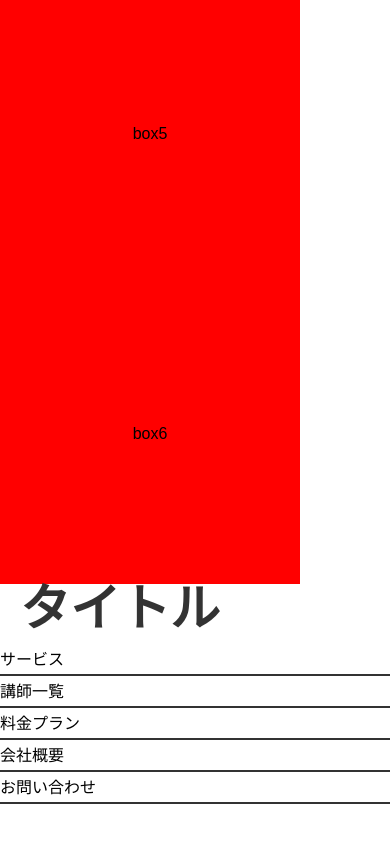
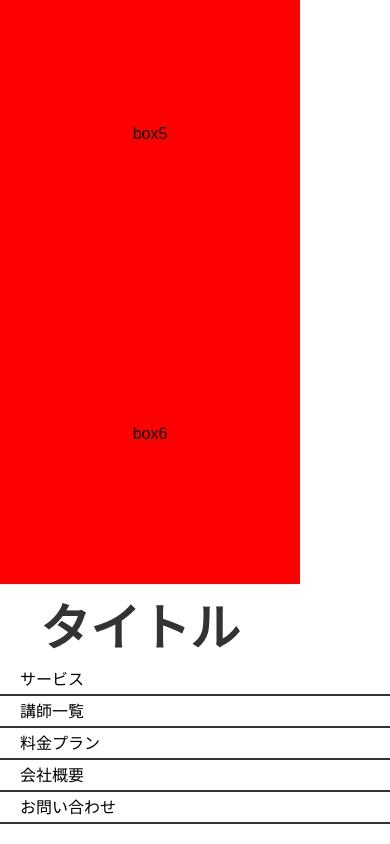
Before and after one commit to suzuka-715/dezasuta, a plain HTML site: page coding2/index.html in a window 390 px wide. Shown: the part 1516-2360 px from the top of the page. Before the commit the page ends 2320 px from the top, so only its background shows below. Drawn offline with Linux system fonts and the light colour scheme.

Commit message:
Add files via upload

```diff
--- a/coding2/css/style.css
+++ b/coding2/css/style.css
@@ -79,6 +79,7 @@ img {
 .navigation {
   display: flex;
   justify-content: space-between;
+  align-items: center;
   max-width: 960px;
   margin: 0 auto;
 }
@@ -109,13 +110,13 @@ ul li + li {
 
 @media screen and (max-width: 767px) {
   .navigation {
-    display: flex;
-    flex-flow: column;
+    display: block;
+    margin: 20px;
   }
 
   .navigation ul {
     display: flex;
-    flex-flow: column;
+    flex-direction: column;
     align-items: center;
     margin: 0;
   }
```
